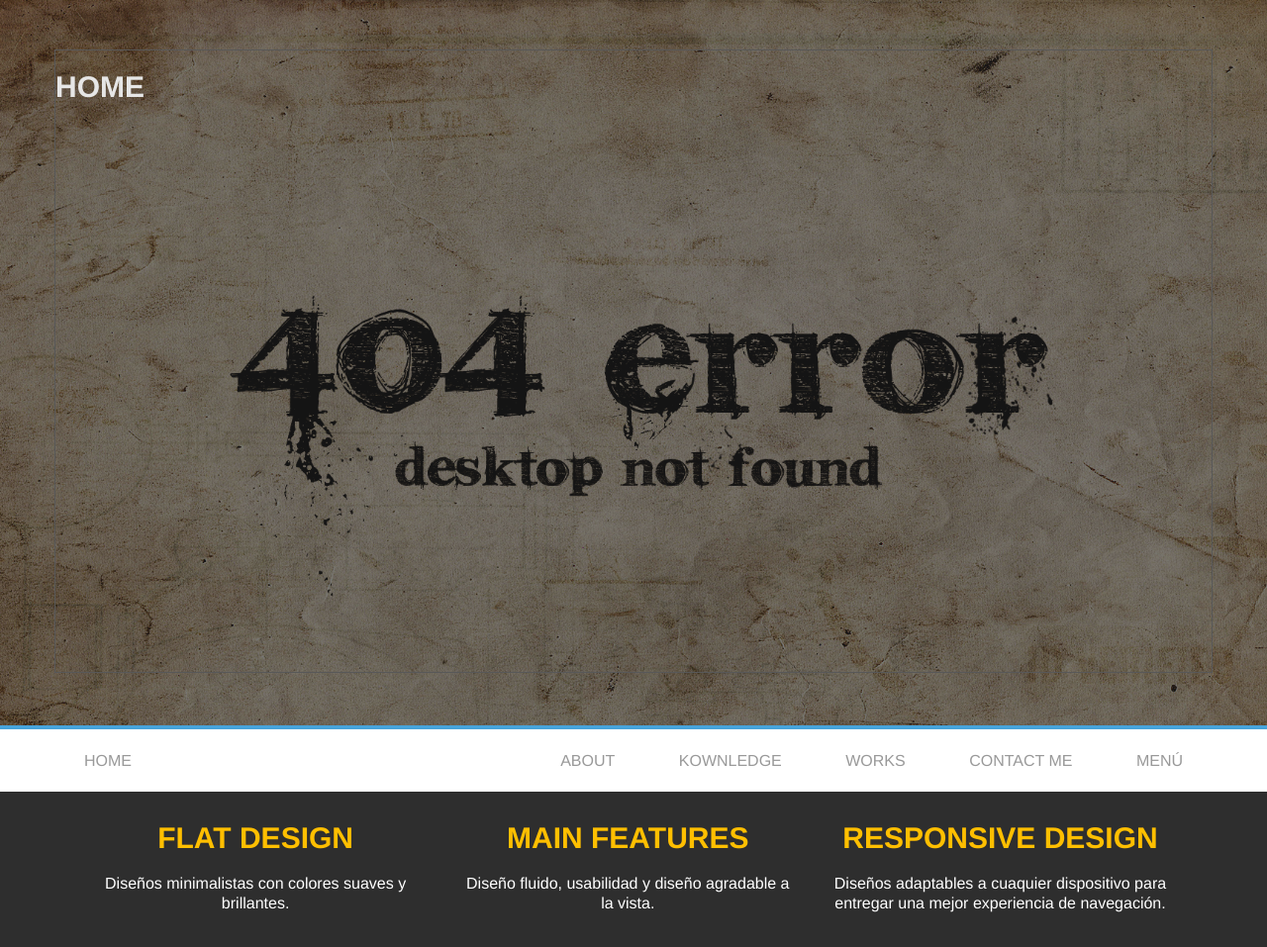
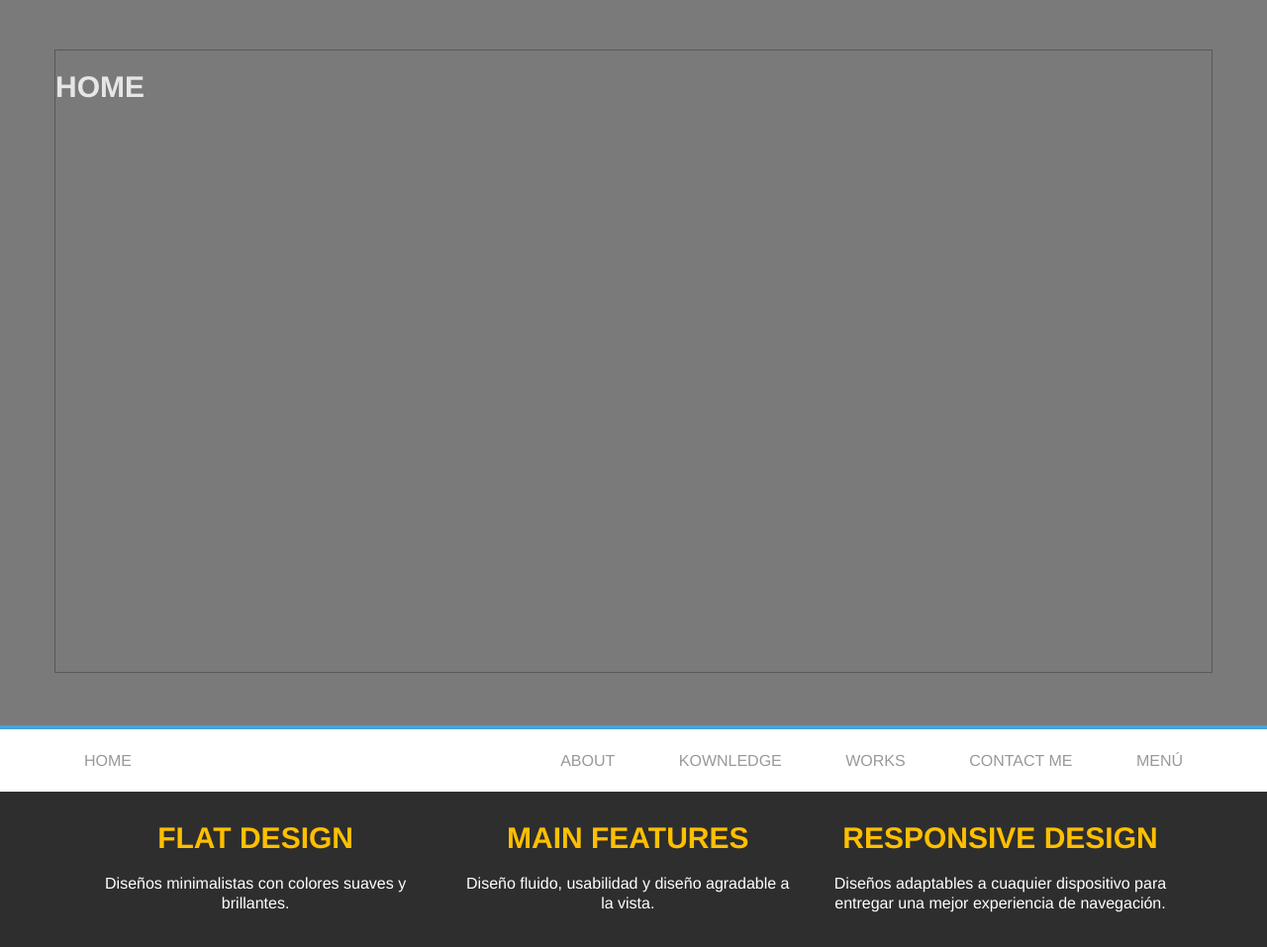
Before and after one commit to fmunoz88/fmunoz, a PHP site: page / in a window 1280 px wide. Shown: the top 957 px of the page at 99% size. Run offline with PHP 8.4, Linux system fonts and the light colour scheme; some libraries are stand-ins or nearby versions.

Commit message:
Modificación se quitó el background para verificar la duración de carga de la página

```diff
--- a/css/style.css
+++ b/css/style.css
@@ -136,7 +136,7 @@ section#home {
 	z-index: 6;
 	height: 100%;
 	min-height: 300px;
-	background: url(../images/back-5.jpg) no-repeat;
+	/*background: url(../images/back-5.jpg) no-repeat;*/
 	background-position: 50% 60%;
 	-webkit-background-size: cover;
 	-moz-background-size: cover;
```
